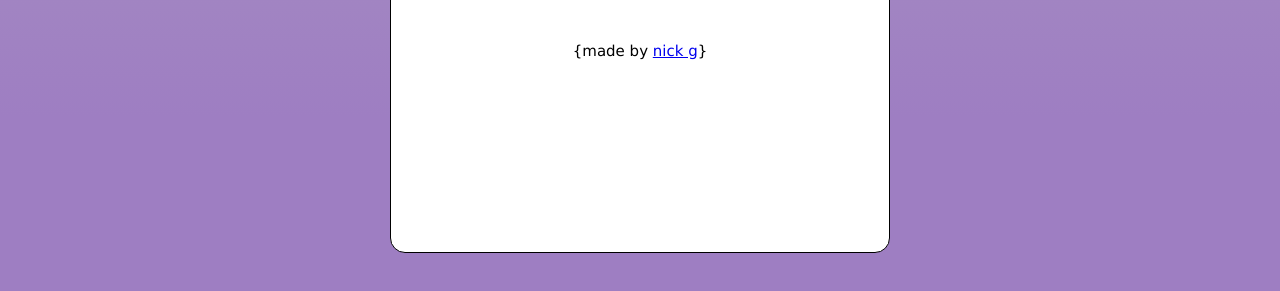
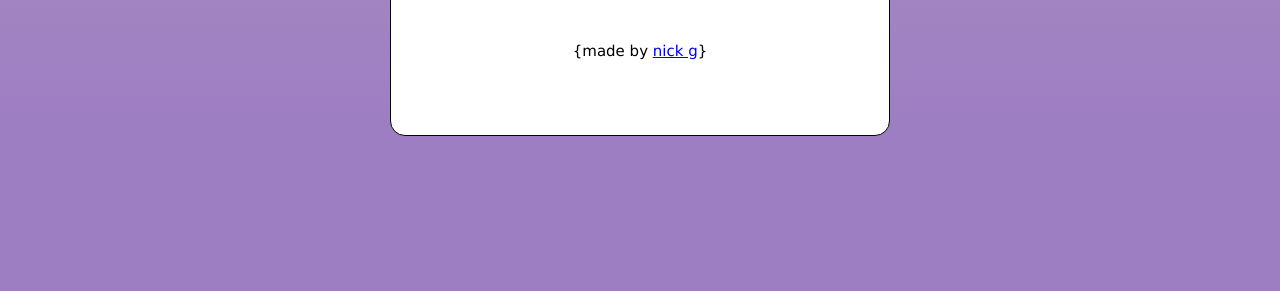
Before and after one commit to doxtu/nickwademe, a plain HTML site: page templates/card/index.html in a window 1280 px wide. Shown: the part 467-758 px from the top of the page. Drawn offline with Linux system fonts and the light colour scheme; files whose address does not match are found by name.

Commit message:
corrected height error on card

```diff
--- a/templates/card/index.html
+++ b/templates/card/index.html
@@ -28,7 +28,7 @@
         min-width: 27vw;
         width: 80%;
         max-width: 500px;
-        min-height: 80vh;
+        max-height: 80vh;
         margin: auto;
         margin-top: 10vh;
         padding: 2rem;
```
